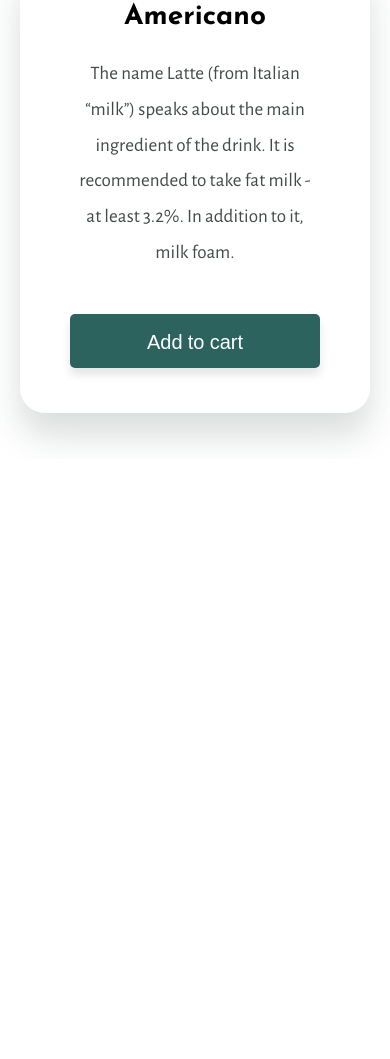
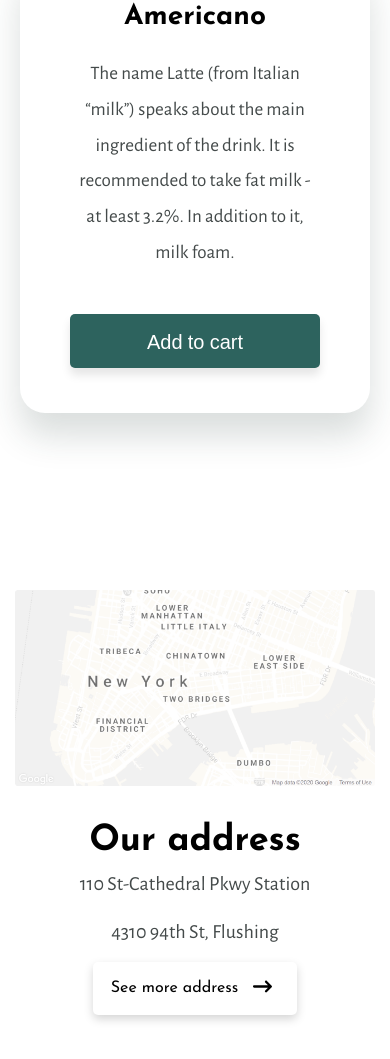
Before and after one commit to Umidjon-Frontend/kofe-web-site-adaptivniy, a plain HTML site: page index.html in a window 390 px wide. Shown: the part 3505-4564 px from the top of the page. Before the commit the page ends 3964 px from the top, so only its background shows below. Drawn offline with nearby package versions, Linux system fonts and the light colour scheme; a web font is replaced by a local one.

Commit message:
contacts and responsive

```diff
--- a/css/style.css
+++ b/css/style.css
@@ -319,6 +319,8 @@ body {
 .page__promotion {
 }
 .page__shop {
+}
+.page__contacts {
 }
 /* STYLING CLASS END*/
 /* MEDIA QUERY */
@@ -1004,10 +1006,75 @@ body {
 /* MEDIA QUERY END*/
 /* ---Shop END---------------------------------------------- */
 
-/* ---SECTION NAME---------------------------------------------- */
+/* ---Contacts---------------------------------------------- */
 /* STYLING CLASS */
-.section-name{
 
+.contacts {
+    padding: 131px 0px 114px 0px;
+}
+.contacts__container {
+}
+.contacts__body {
+    display: flex;
+}
+.contacts__column {
+}
+.contacts__column:nth-child(1) {
+
+    flex: 0 1 53.8333%;
+    margin: 0px 42px 0px 0px;
+}
+.contacts__column:nth-child(2) {
+    flex: 0 1 46.1666%;
+    padding: 0px 157px 0px 0px;
+}
+.contacts__img {
+    position: relative;
+}
+.contacts__img::after{
+    content: "Contacts";
+    position: absolute;
+    right: -42px;
+    top: 6px;
+    font-family: var(--cedarville-font-family);
+    font-size: 28px;
+    line-height: calc(53 / 28 * 100%);
+    color: var(--black-color);
+    opacity: 0.75;
+    transform: rotate(-90deg);
+}
+.contacts__content{
+    display: flex;
+    flex-direction: row;
+}
+.contacts__line {
+    width: 102px;
+    height: 1px;
+    background-color: var(--main-color);
+    margin: 36px 32px 0px 0px;
+}
+.contacts__address {
+}
+.address-contacts {
+}
+.address-contacts__title {
+    font-family: var(--Josefin-font-family);
+    font-weight: 700;
+    font-size: 32px;
+    line-height: calc(45 / 32 * 100%);
+    letter-spacing: 0.001em;
+    color: var(--black-color);
+    margin: 13px 0px 21px 0px;
+}
+.address-contacts__text {
+    line-height: calc(36 / 19 * 100%);
+    letter-spacing: 0.001em;
+}
+.address-contacts__text:not(:last-child){
+    margin: 0px 0px 16px 0px;
+}
+.contacts__button{
+    display: none;
 }
 /* STYLING CLASS END*/
 
@@ -1020,17 +1087,114 @@ body {
 @media (max-width: 1440px) {
     /* classes */
 }
+@media (max-width: 1170px) {
+    /* classes */
+    .contacts__column:nth-child(1) {
+        margin: 0px 20px 0px 0px;
+    }
+    .contacts__column:nth-child(2){
+        padding: 0px 50px 0px 0px;
+    }
+    .contacts__line {
+        width: 80px;
+        margin: 36px 22px 0px 0px;
+    }
+    .address-contacts__title{
+        font-size: 28px;
+    }
+    .address-contacts__text{
+        font-size: 16px;
+    }
+}
 /* max-width: 1024px Laptop */
 @media (max-width: 1024px) {
     /* classes */
+    .contacts__body{
+        flex-direction: column;
+    }
+    .contacts__column {
+        flex: 1 1 100%;
+    }
+    .contacts__column:nth-child(1) {
+        margin: 0px auto 0px auto;
+    }
+    .contacts__column:nth-child(2){
+        padding: 0px 0px 0px 0px;
+    }
+    .contacts__img::after{
+        display: none;
+    }
+    .contacts__content{
+        flex-direction: column;
+        align-items: center;
+        padding: 0px 20px;
+    }
+    .address-contacts__title{
+        font-size: 36px;
+    }
+    .address-contacts__text{
+        font-size: 20px;
+    }
 }
 /* max-width: 768px Table */
 @media (max-width: 768px) {
     /* classes */
+    .contacts__column:nth-child(1) {
+        margin: 0px 0px 0px 0px;
+    }
+    .contacts__img img{
+        width: 100%;
+    }
 }
 /* max-width: 425px Mobile L */
 @media (max-width: 425px) {
     /* classes */
+    .contacts__line{
+        display: none;
+    }
+    .contacts__address{
+        text-align: center;
+    }
+    .address-contacts__title{
+        margin: 30px 0px 0px 0px;
+    }
+    .address-contacts__text:not(:last-child){
+        margin: 0px 0px 10px 0px;
+    }
+    .address-contacts__text.dnone{
+        display: none;
+    }
+    .contacts__button{
+        background-color: var(--bg-color);
+        border-radius: 5px;
+        color: #000;
+        padding: 5px 25px 5px 18px;
+        display: flex;
+        justify-content: space-between;
+        align-items: center;
+        min-height: 53px;
+        min-width: 189px;
+        text-decoration: none;
+        font-size: 16px;
+        transition: background-color 0.3s linear 0s;
+        cursor: pointer;
+        box-shadow: 0px 4px 10px rgba(0, 0, 0, 0.17);
+        font-family: var(--Josefin-font-family);
+    }
+    .contacts__button span{
+        font-size: 19px;
+        margin: 0px 0px 0px 15px;
+    }
+    .contacts__button:hover{
+        /* hover item */
+        background-color: var(--btn-bg-color);
+        color: #fff;
+        /* border-color: var(--bg-color);     */
+    }
+    .contacts__button:focus{
+        /* focus item */
+        outline: none;
+    }
 }
 /* max-width: 375px Mobile M */
 @media (max-width: 375px) {
@@ -1041,7 +1205,9 @@ body {
     /* classes */
 }
 /* MEDIA QUERY END*/
-/* ---SECTION NAME END---------------------------------------------- */
+/* ---Contacts END---------------------------------------------- */
+
+
 /* ---FOOTER---------------------------------------------- */
 /* STYLING CLASS */
 .footer{
--- a/index.html
+++ b/index.html
@@ -202,9 +202,29 @@
             <!-- PAGE contacts -->
             <section class="page__contacts contacts">
                 <div class="contacts__container _container">
-                    <div class="contacts__header"></div>
-                    <div class="contacts__body"></div>
-                    <div class="contacts__footer"></div>
+                    <div class="contacts__body">
+                        <div class="contacts__column">
+                            <div class="contacts__img">
+                                <img src="img/pages/main-block/contacts/01.png" alt="map img">
+                            </div>
+                        </div>
+                        <div class="contacts__column">
+                            <div class="contacts__content">
+                                <div class="contacts__line"></div>
+                                <div class="contacts__address address-contacts">
+                                    <div class="address-contacts__title">Our address</div>
+                                    <div class="address-contacts__text">110 St-Cathedral Pkwy Station</div>
+                                    <div class="address-contacts__text">4310 94th St, Flushing</div>
+                                    <div class="address-contacts__text dnone">94-54 Corona Ave., Elmhurst</div>
+                                    <div class="address-contacts__text dnone">5627 Van Doren St, Queens</div>
+                                </div>
+                                <button class="contacts__button">
+                                    See more address
+                                    <span><i class="fa-solid fa-arrow-right-long"></i></span>
+                                </button>
+                            </div>
+                        </div>
+                    </div>
                 </div>
             </section>
             <!-- PAGE contacts END-->
```
Also changed, not shown: img/pages/main-block/contacts/01.png (added).
